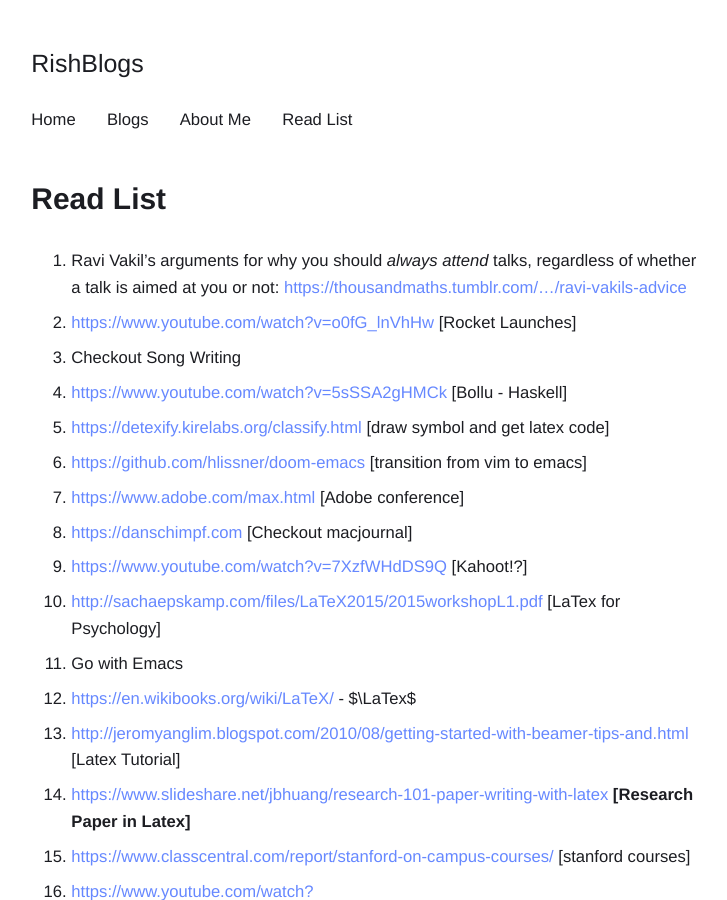
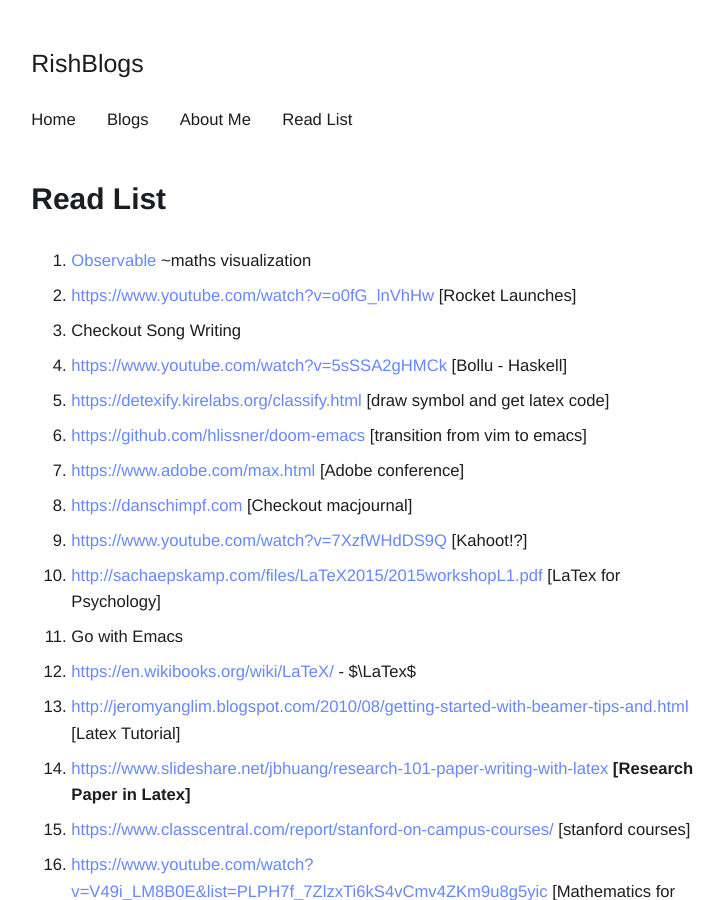
Before and after one commit to rish-singhal/blogs, a Jekyll site: the page built from resources.md, in a window 1280 px wide and 900 px high. Shown: the whole window, without its empty margins (272-999 px from the left). Built offline with Jekyll 4.4.1, drawn with Linux system fonts in a browser that asks for light colours; some of the changed text lies outside the part shown.

Commit message:
updated resources

```diff
--- a/resources.md
+++ b/resources.md
@@ -5,7 +5,7 @@
 layout: page
 ---
 
-1. Ravi Vakil's arguments for why you should *always attend* talks, regardless of whether a talk is aimed at you or not: [https://thousandmaths.tumblr.com/.../ravi-vakils-advice](https://thousandmaths.tumblr.com/.../ravi-vakils-advice)
+1. [Observable](https://observablehq.com) ~maths visualization
 2. [https://www.youtube.com/watch?v=o0fG_lnVhHw](https://www.youtube.com/watch?v=o0fG_lnVhHw) [Rocket Launches]
 3. Checkout Song Writing
 4. [https://www.youtube.com/watch?v=5sSSA2gHMCk](https://www.youtube.com/watch?v=5sSSA2gHMCk) [Bollu - Haskell]
```
Also changed, not shown: other parts of resources.md (+0 -1 lines).
